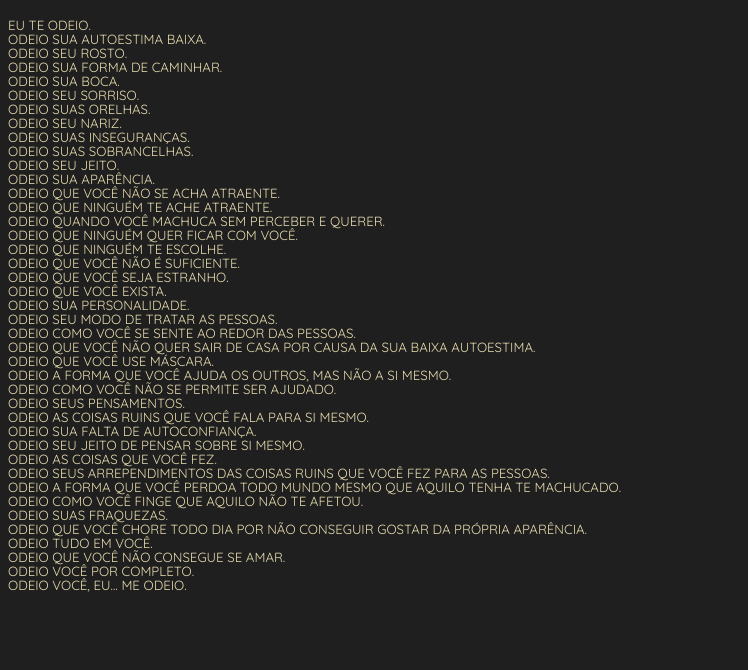
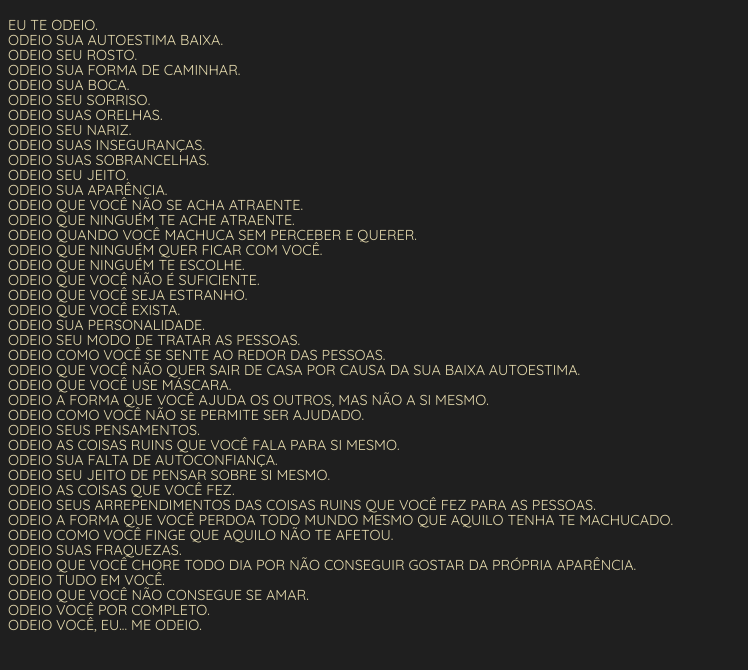
Before and after one commit to namahee/namahee.github.io, a plain HTML site: page hate.html in a window 1280 px wide. Shown: the part 62-732 px from the top of the page, without its empty margins (0-748 px from the left). Drawn offline with Linux system fonts and the light colour scheme.

Commit message:
Update hate.css

```diff
--- a/hate.css
+++ b/hate.css
@@ -43,9 +43,9 @@ span {
 p {
   color: #e6dbae;
   font-family: "Quicksand", sans-serif;
-  font-size: 0.83rem;
+  font-size: 0.90rem;
   margin: 0 auto;
   padding: 0;
   text-transform: uppercase;
-  line-height: 14px;
+  line-height: 15px;
 }
```
